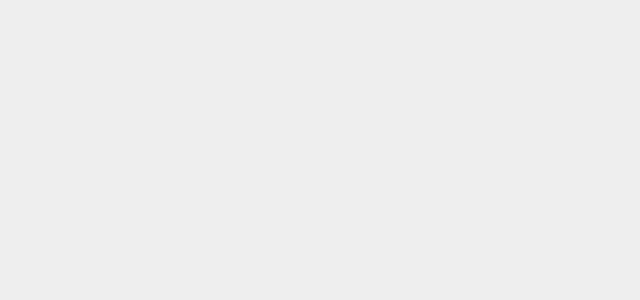
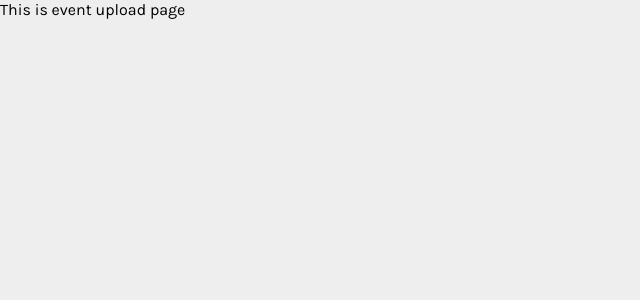
Before and after one commit to Hack-TeeEssGee/frontend, a React (Create React App) app: page /events/upload in a window 1280 px wide. Before the commit this address had no page. Shown: the top 300 px of the page, without its empty margins (0-640 px from the left). Built offline with nearby package versions, Linux system fonts and the light colour scheme; what supertokens-auth-react would draw is missing.

Commit message:
Added events upload route;

```diff
--- a/src/App.js
+++ b/src/App.js
@@ -10,6 +10,7 @@ import SuperTokens from "supertokens-auth-react";
 import Session from "supertokens-auth-react/recipe/session";
 import { SessionAuth } from "supertokens-auth-react/recipe/session";
 import { BACKEND_URL, FRONTEND_URL } from "./constants";
+import EventUpload from "./views/eventUpload";
 
 SuperTokens.init({
   appInfo: {
@@ -33,6 +34,7 @@ function App() {
             <StudentProfile />
           </SessionAuth>
         } />
+        <Route path="/events/upload" element={<EventUpload />} />
         <Route path="/events" element={<EventsPage />} />
         <Route path="/society-point" element={<SocietyPoint />} />
         <Route path="/quickinfo" element={<QuickInfo />} />
--- /dev/null
+++ b/src/views/eventUpload.js
@@ -0,0 +1,8 @@
+const EventUpload = () => {
+
+    return (
+        <div className="event-upload">This is event upload page</div>
+    )
+}
+
+export default EventUpload;
```
